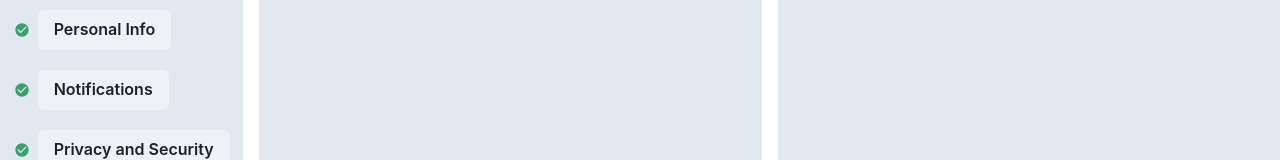
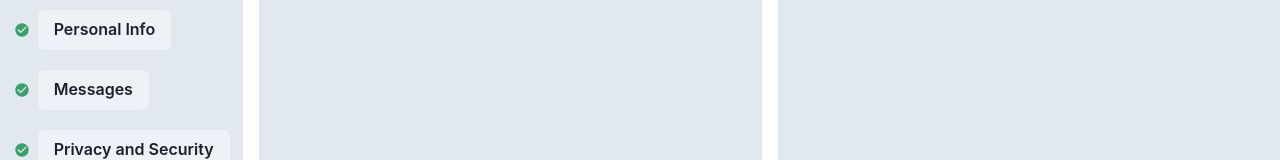
Before and after one commit to ericsyz/KeyLime, a React (Create React App) app in the folder keylime/: page / in a window 1280 px wide. Shown: the part 245-405 px from the top of the page. Built offline with nearby package versions, Linux system fonts and the light colour scheme; no server answers.

Commit message:
profile/landing changes

```diff
--- a/keylime/src/components/Profile.jsx
+++ b/keylime/src/components/Profile.jsx
@@ -42,7 +42,7 @@ export function Profile() {
                     </ListItem>
                     <ListItem>
                         <ListIcon as={MdCheckCircle} color='green.500' />
-                        <Button>Notifications</Button>
+                        <Button>Messages</Button>
                     </ListItem>
                     <ListItem>
                         <ListIcon as={MdCheckCircle} color='green.500' />
--- a/keylime/src/pages/Landing.js
+++ b/keylime/src/pages/Landing.js
@@ -1,14 +1,33 @@
 import { ChakraProvider, Grid, GridItem, Box } from "@chakra-ui/react";
-import { React, useState } from "react";
+import { React } from "react";
 import { NavigationBar, Footer, Profile } from "../components/exportPages"
+import { AuthContext } from '../components/Authentication/AuthProvider';
+import { ref, onValue } from 'firebase/database';
+import { db } from '../firebase';
+import { useState, useContext, useEffect, Modal } from 'react';
 
 export function Landing() {
-    const [status, setStatus] = useState(0);
+    const { currentUser } = useContext(AuthContext);
+    const [name, setName] = useState("");
+
+    useEffect(() => {
+        if (currentUser) {
+          const starCountRef = ref(db, "users/" + currentUser.uid);
+          onValue(starCountRef, (snapshot) => {
+            if (snapshot.exists()) {
+              var data = snapshot.val();
+              setName(data.name);
+            }
+          });
+        }
+      }, [currentUser]);
+
     return (
         <ChakraProvider >
+            {currentUser && (
                     <Box>
                         <NavigationBar />
-                <Grid h = '500px' templateRows='repeat(1, 1fr)' templateColumns='repeat(5, 1fr)' gap={4}>
+                        <Grid h = '500px' templateRows='repeat(1, 1fr)' templateColumns='repeat(5, 1fr)' gap={4} >
                             <GridItem rowSpan={1} colSpan={1} bg='#E2E8F0'>
                                 <Profile />
                             </GridItem>
@@ -17,6 +36,20 @@ export function Landing() {
                         </Grid>
                         <Footer />
                     </Box>
+            )}
+            {!currentUser && (
+                <Box>
+                    <NavigationBar />
+                    <Grid h = '500px' templateRows='repeat(1, 1fr)' templateColumns='repeat(5, 1fr)' gap={4} >
+                        <GridItem rowSpan={1} colSpan={1} bg='#E2E8F0' >
+                            <Profile />
+                        </GridItem>
+                        <GridItem colSpan={2} bg='#E2E8F0'/>
+                        <GridItem colSpan={2} bg='#E2E8F0'/>
+                    </Grid>
+                    <Footer />
+                </Box>
+            )}
         </ChakraProvider>
     )
 }
```
Lines whose indentation alone changed are shown as unchanged.
